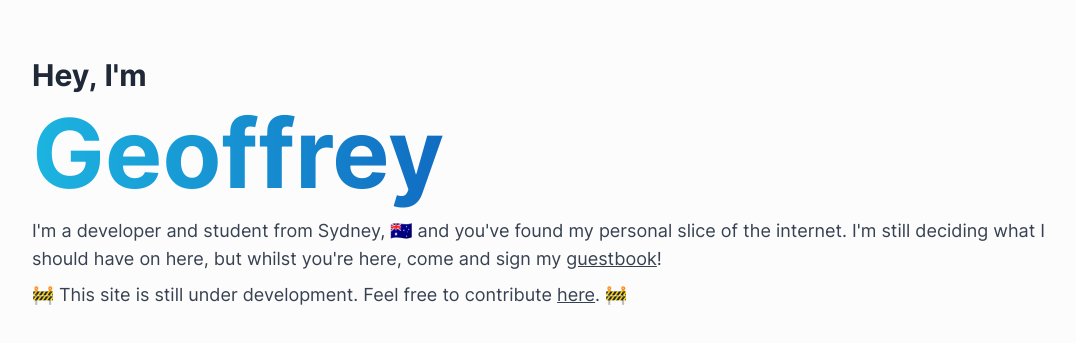
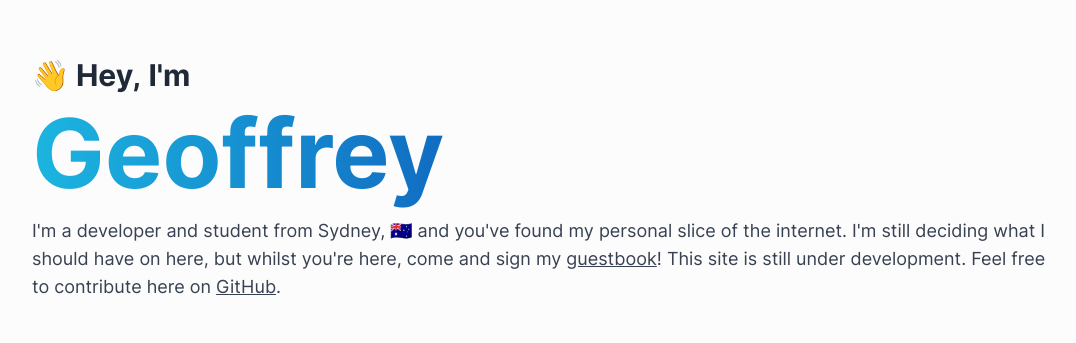
Before and after one commit to gfungx/gfung.net, a Next.js app: page / in a window 1280 px wide. Shown: the part 199-542 px from the top of the page, without its empty margins (96-1172 px from the left). Built offline with nearby package versions, Linux system fonts and the light colour scheme.

Commit message:
Minor changes

```diff
--- a/components/Guestbook/Sign.tsx
+++ b/components/Guestbook/Sign.tsx
@@ -1,4 +1,6 @@
-import { FunctionalComponent } from 'preact';
+import type { FunctionalComponent } from 'preact';
+import type { Entries, Entry } from 'types/guestbook';
+
 import { useEffect, useState } from 'preact/hooks';
 import { useSession } from 'next-auth/client';
 import { signOut } from 'next-auth/client';
@@ -7,7 +9,6 @@ import { useForm } from 'react-hook-form';
 import Filter from 'bad-words';
 import { mutate } from 'swr';
 
-import type { Entries, Entry } from 'types/guestbook';
 import Message from 'components/Guestbook/Message';
 
 type SignProps = {
@@ -55,7 +56,6 @@ const Sign: FunctionalComponent<SignProps> = ({ initEntries }) => {
     });
 
     setEntries([payload, ...entries]);
-
     mutate('/api/guestbook/entries', [payload, ...entries], true);
     setIsPosted(true);
   };
--- a/pages/api/auth/[...nextauth].ts
+++ b/pages/api/auth/[...nextauth].ts
@@ -1,4 +1,5 @@
 import type { NextApiRequest, NextApiResponse } from 'next';
+
 import NextAuth from 'next-auth';
 import Providers from 'next-auth/providers';
 
--- a/pages/api/guestbook/create.ts
+++ b/pages/api/guestbook/create.ts
@@ -1,4 +1,5 @@
 import type { NextApiRequest, NextApiResponse } from 'next';
+
 import { getSession } from 'next-auth/client';
 import { MongoClient } from 'mongodb';
 
--- a/pages/api/guestbook/entries.ts
+++ b/pages/api/guestbook/entries.ts
@@ -1,4 +1,5 @@
 import type { NextApiRequest, NextApiResponse } from 'next';
+
 import { MongoClient } from 'mongodb';
 
 export default async function handler(req: NextApiRequest, res: NextApiResponse) {
--- a/pages/index.tsx
+++ b/pages/index.tsx
@@ -16,12 +16,11 @@ const Home: FunctionalComponent = () => (
     margin="max-w-xs sm:max-w-xl lg:max-w-5xl mt-40 sm:mt-64"
   >
     <m.h1 className="text-lg sm:text-3xl font-bold text-gray-800 pb-3" variants={fadeIn}>
-      Hey, I'm
+      👋 Hey, I'm
     </m.h1>
     <m.h1
       className="font-bold bg-clip-text text-transparent bg-gradient-to-r from-primaryLight to-primaryDark pb-2 mb-2 text-5xl sm:text-8xl"
       variants={fadeIn}
-      key="init-hero"
     >
       Geoffrey
     </m.h1>
@@ -32,14 +31,11 @@ const Home: FunctionalComponent = () => (
       <Link href="/guestbook">
         <span className="cursor-pointer underline">guestbook</span>
       </Link>
-      !
-    </m.p>
-    <m.p className="landing-text" variants={fadeIn}>
-      🚧 This site is still under development. Feel free to contribute{' '}
+      ! This site is still under development. Feel free to contribute here on{' '}
       <a href="https://github.com/gfungx/gfung.net" target="_blank" className="underline">
-        here
+        GitHub
       </a>
-      . 🚧
+      .
     </m.p>
   </Container>
 );
```
